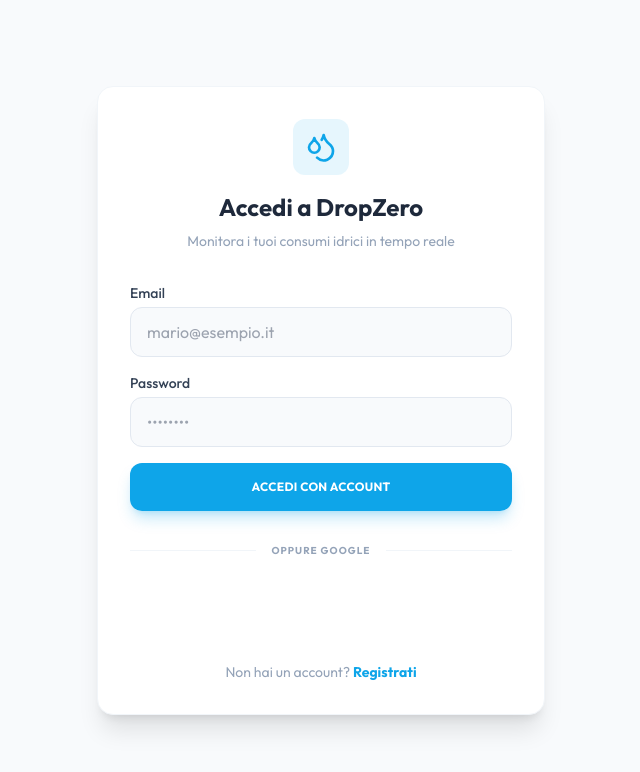
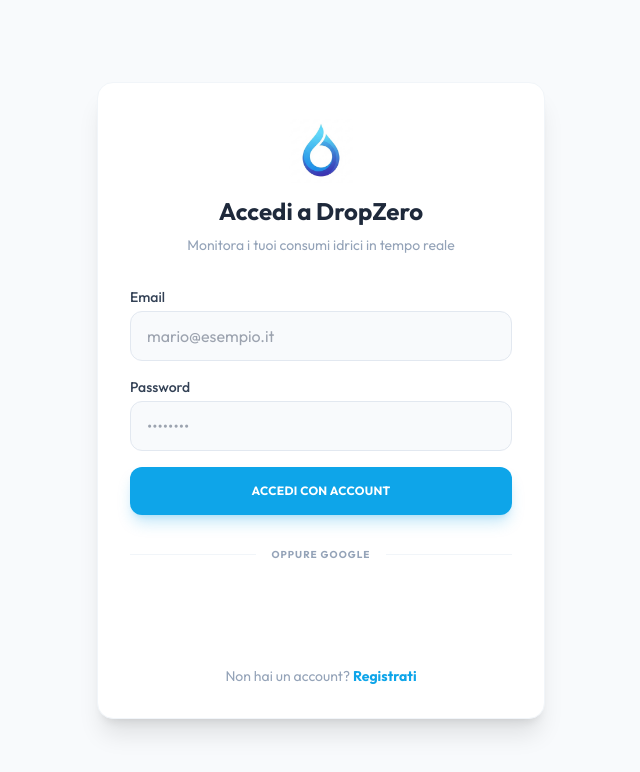
Before and after one commit to GabrieleChini/DropZero, a React (Vite) app in the folder frontend/: page /login in a window 1280 px wide. Shown: the top 772 px of the page, without its empty margins (319-959 px from the left). Built offline with nearby package versions, Linux system fonts and the light colour scheme.

Commit message:
feat(frontend): integrate premium brand logo and update favicon

```diff
--- a/frontend/index.html
+++ b/frontend/index.html
@@ -1,13 +1,16 @@
 <!doctype html>
 <html lang="en">
+
 <head>
   <meta charset="UTF-8" />
-    <link rel="icon" type="image/svg+xml" href="/vite.svg" />
+  <link rel="icon" type="image/jpeg" href="/logo.jpeg" />
   <meta name="viewport" content="width=device-width, initial-scale=1.0" />
   <title>DropZero - Monitoraggio Idrico Intelligente</title>
 </head>
+
 <body>
   <div id="root"></div>
   <script type="module" src="/src/main.jsx"></script>
 </body>
+
 </html>
--- a/frontend/src/components/Layout.jsx
+++ b/frontend/src/components/Layout.jsx
@@ -45,8 +45,8 @@
             {/* Sidebar */}
             <aside className="w-72 bg-white/80 backdrop-blur-xl border-r border-slate-200 hidden md:flex flex-col z-20 shadow-[4px_0_24px_rgba(0,0,0,0.02)]">
                 <div className="p-8 pb-4 flex items-center gap-3">
-                    <div className="bg-gradient-to-br from-sky-500 to-indigo-600 p-2.5 rounded-xl text-white shadow-lg shadow-sky-500/30">
-                        <Droplets size={24} strokeWidth={2.5} />
+                    <div className="bg-white p-1 rounded-xl shadow-sm border border-slate-100">
+                        <img src="/logo.jpeg" alt="DropZero Logo" className="w-10 h-10 object-contain" />
                     </div>
                     <div>
                         <span className="font-bold text-2xl tracking-tight text-slate-900 block leading-none">DropZero</span>
--- a/frontend/src/pages/AdminDashboard.jsx
+++ b/frontend/src/pages/AdminDashboard.jsx
@@ -147,8 +147,8 @@
                     </div>
                 </div>
                 <div className="bg-white p-6 rounded-3xl shadow-sm border border-slate-100 flex items-center gap-5">
-                    <div className="p-4 bg-sky-50 text-sky-600 rounded-2xl">
-                        <Droplets size={32} strokeWidth={2.5} />
+                    <div className="p-3 bg-white border border-slate-100 rounded-2xl shadow-sm">
+                        <img src="/logo.jpeg" alt="DropZero" className="w-8 h-8 object-contain" />
                     </div>
                     <div>
                         <p className="text-slate-400 text-sm font-bold uppercase tracking-wider">Consumo 7gg (m³)</p>
--- a/frontend/src/pages/Login.jsx
+++ b/frontend/src/pages/Login.jsx
@@ -68,8 +68,8 @@
         <div className="min-h-screen bg-slate-50 flex items-center justify-center p-4">
             <div className="bg-white p-8 rounded-2xl shadow-xl w-full max-w-md border border-slate-100">
                 <div className="flex flex-col items-center mb-8">
-                    <div className="bg-primary/10 p-3 rounded-xl text-primary mb-4">
-                        <Droplets size={32} />
+                    <div className="p-1 mb-2">
+                        <img src="/logo.jpeg" alt="DropZero Logo" className="w-16 h-16 object-contain" />
                     </div>
                     <h2 className="text-2xl font-bold text-slate-800">Accedi a DropZero</h2>
                     <p className="text-slate-400 mt-2 text-center text-sm">Monitora i tuoi consumi idrici in tempo reale</p>
```
Also changed, not shown: frontend/public/logo.jpeg (added). Lines whose indentation alone changed are shown as unchanged.
